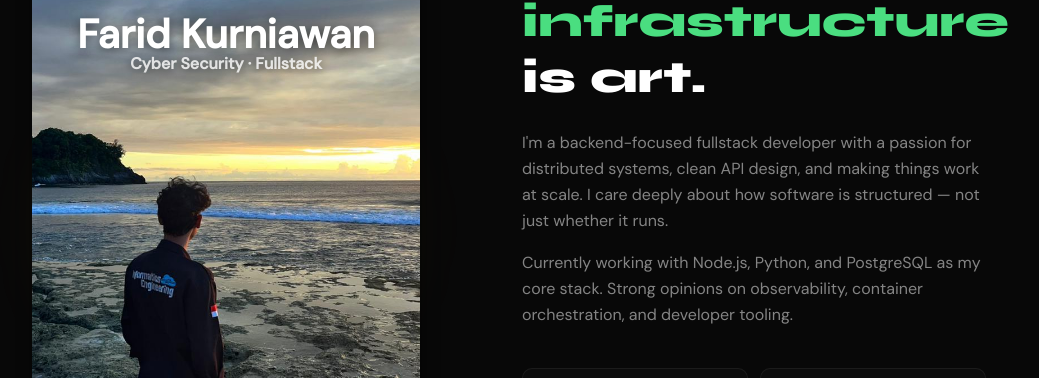
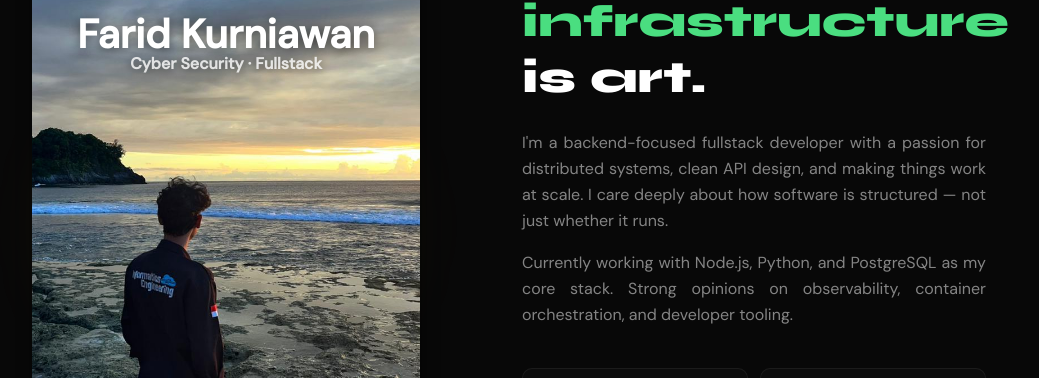
Before and after one commit to Pariddd/Portfolio-farid, a React (Vite) app: page / in a window 1280 px wide. Shown: the part 1040-1418 px from the top of the page, without its empty margins (150-1189 px from the left). Built offline with nearby package versions, Linux system fonts and the light colour scheme.

Commit message:
memperbaiki paragraf agar rata kanan-kiri

```diff
--- a/src/components/sections/About.jsx
+++ b/src/components/sections/About.jsx
@@ -270,7 +270,7 @@ export default function About() {
             </h2>
 
             <p
-              className="about-para1 leading-relaxed mb-4"
+              className="about-para1 leading-relaxed mb-4 text-justify"
               style={{ color: "#ffffff80" }}
             >
               I'm a backend-focused fullstack developer with a passion for
@@ -279,7 +279,7 @@ export default function About() {
               whether it runs.
             </p>
             <p
-              className="about-para2 leading-relaxed mb-6 md:mb-10"
+              className="about-para2 leading-relaxed mb-6 md:mb-10 text-justify"
               style={{ color: "#ffffff80" }}
             >
               Currently working with Node.js, Python, and PostgreSQL as my core
```
